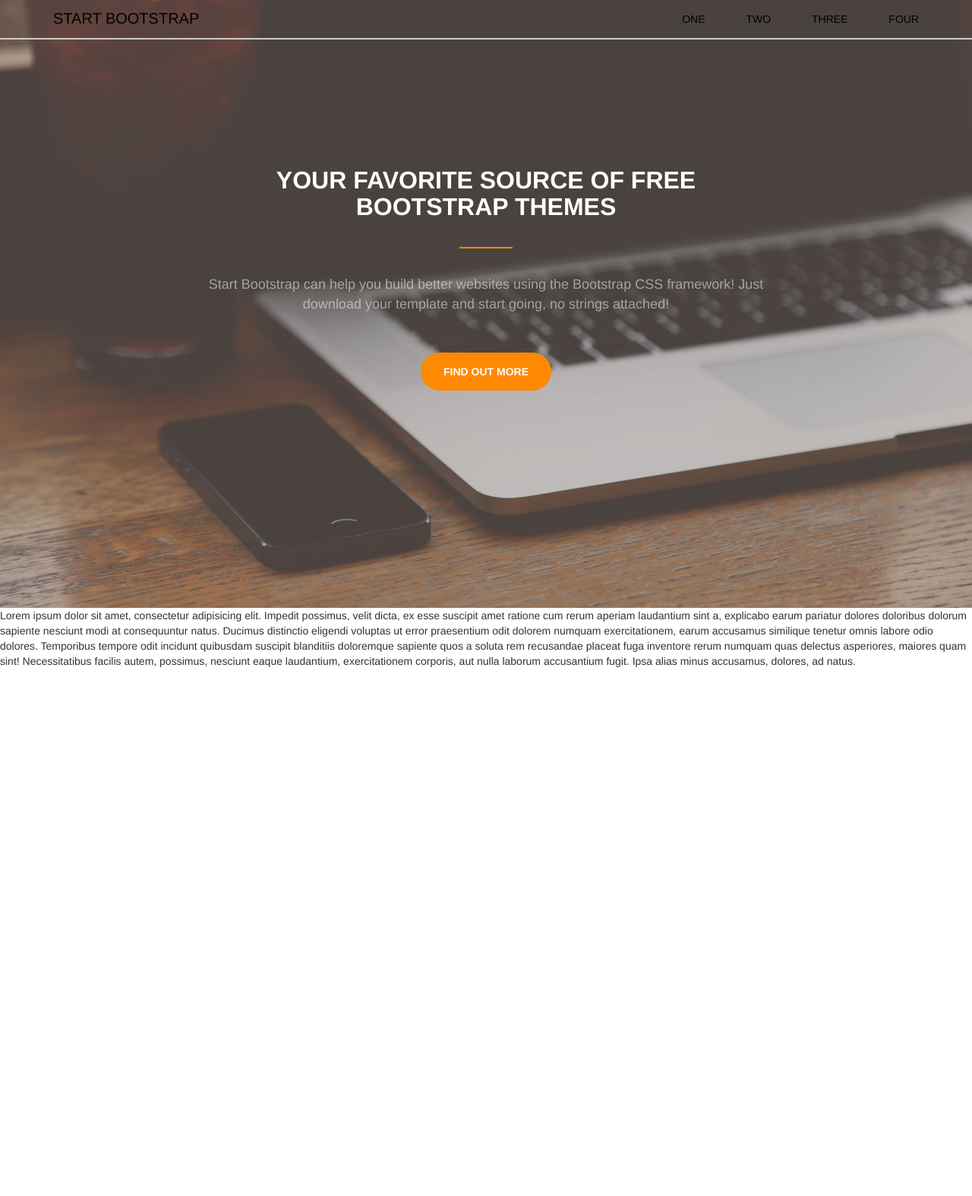
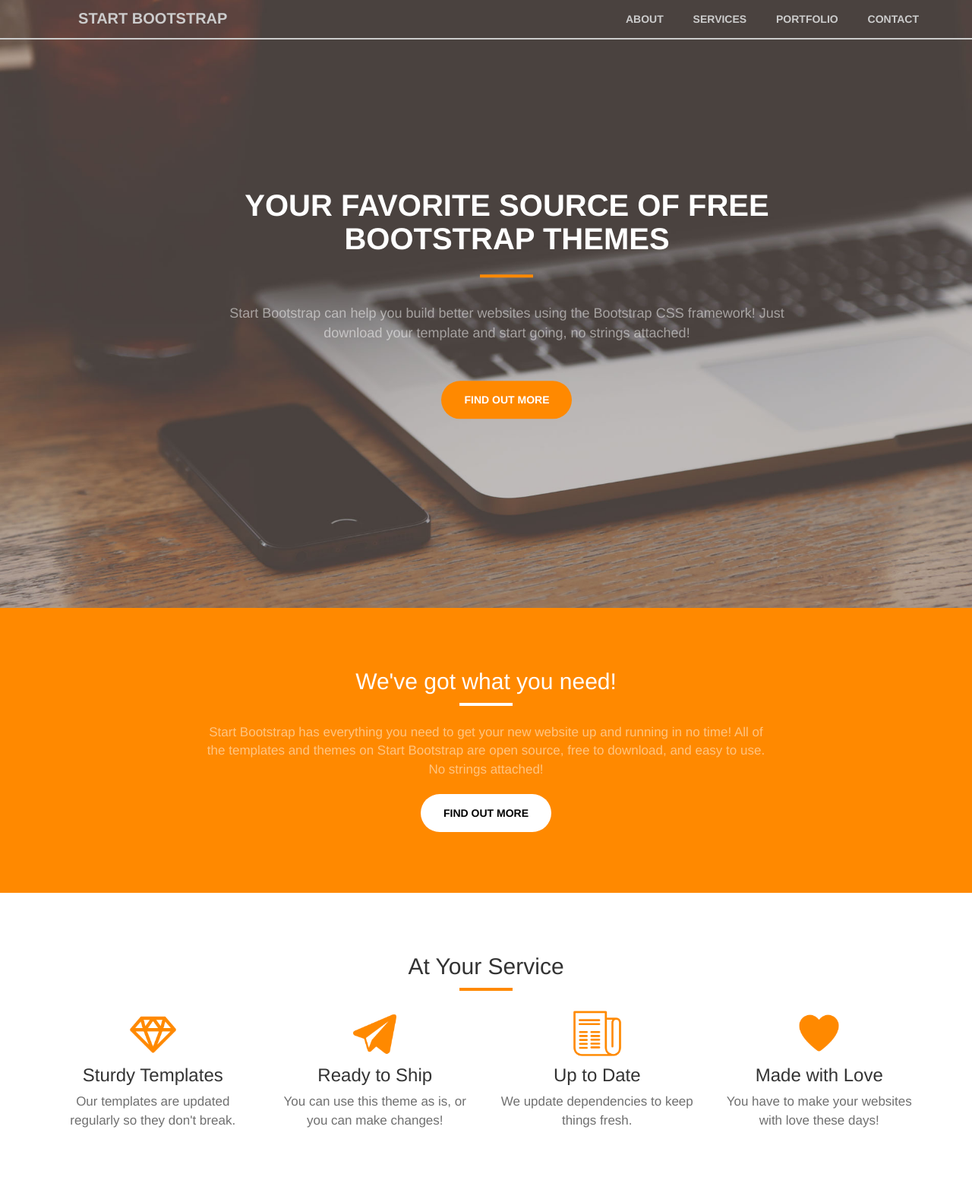
Before and after one commit to k-yler/k-yler.github.io, a plain HTML site: page project/index.html in a window 1280 px wide. Shown: the top 1574 px of the page at 76% size. Before the commit the page ends 890 px from the top, so only its background shows below. Drawn offline with Linux system fonts and the light colour scheme.

Commit message:
Add files via upload

```diff
--- a/project/index.html
+++ b/project/index.html
@@ -9,8 +9,9 @@
 	<link rel="stylesheet" href="css/style.css">
 </head>
 <body>
+
 	<!-- навбар ебучий -->
-<section class="navibar">
+<!-- <section class="navibar">
 	<div class="container">
 		<div class="row">
 
@@ -29,30 +30,135 @@
 
 		</div>
 	</div>
-</section>
+</section> -->
+
+
+
+
 
  <div class="mainn">
+ 		<!-- навбар ебучий -->
+ 	<section class="navibar">
+ 		<div class="container">
+ 			<div class="row">
+
+ 				<div class="col-md-3 col-sm-4 col-xs-8">
+ 					<a class="hz" href="#">START BOOTSTRAP</a>
+ 				</div>
+
+ 				<div class="col-md-9 col-sm-8 col-xs-6">
+ 					<div class="navibar-right">
+ 					<a class="navibar-link" href="#">about</a>
+ 					<a class="navibar-link" href="#">services</a>
+ 					<a class="navibar-link" href="#">portfolio</a>
+ 					<a class="navibar-link" href="#">contact</a>
+ 					</div>
+ 				</div>
+
+ 			</div>
+ 		</div>
+ 	</section>
+ 	<!-- навбар  -->
  	<div class="container">
  		<div class="row">
  			<div class="mainn-otstup">
  				<div class="col-md-8 col-md-offset-2 col-sm-12 col-xs-12">
- 					<h1 class="header">YOUR FAVORITE SOURCE OF FREE BOOtstRAP THEMES</h1>
- 					<div><span class="palka"></span></div>
- 				</div>
- 				<div class="col-md-8 col-md-offset-2 col-sm-12 col-xs-12">
- 					<p class="header-p">Start Bootstrap can help you build better websites using the Bootstrap CSS framework! Just download your template and start going, no strings attached!</p>
- 				</div>
- 				<div class="row">
- 					<div class="col-md-12 col-md-offset-0 col-sm-12 col-sm-offset-0 col-xs-12 col-xs-offset-0">
- 						<button class="button">find out more</button>
- 					</div>
+ 					<!-- <div class="mainn-box"> -->
+ 							<h1 class="header-h1">YOUR FAVORITE SOURCE OF FREE BOOtstRAP THEMES</h1>
+ 							<div><span class="palka"></span></div>
+ 						<!-- </div> -->
+ 						<!-- <div class="col-md-8 col-md-offset-2 col-sm-12 col-xs-12"> -->
+ 							<p class="header-p">Start Bootstrap can help you build better websites using the Bootstrap CSS framework! Just download your template and start going, no strings attached!</p>
+ 						<!-- </div> -->
+ 						<!-- <div class="col-md-12 col-sm-12 col-xs-12"> -->
+ 							<button class="button">find out more</button>
+ 					<!-- </div> -->
  				</div>
  			</div>
  		</div>
  	</div>
  </div>
 
-<p>Lorem ipsum dolor sit amet, consectetur adipisicing elit. Impedit possimus, velit dicta, ex esse suscipit amet ratione cum rerum aperiam laudantium sint a, explicabo earum pariatur dolores doloribus dolorum sapiente nesciunt modi at consequuntur natus. Ducimus distinctio eligendi voluptas ut error praesentium odit dolorem numquam exercitationem, earum accusamus similique tenetur omnis labore odio dolores. Temporibus tempore odit incidunt quibusdam suscipit blanditiis doloremque sapiente quos a soluta rem recusandae placeat fuga inventore rerum numquam quas delectus asperiores, maiores quam sint! Necessitatibus facilis autem, possimus, nesciunt eaque laudantium, exercitationem corporis, aut nulla laborum accusantium fugit. Ipsa alias minus accusamus, dolores, ad natus.</p>
+<section class="two">
+	<div class="container">
+		<div class="row">
+			<div class="col-md-8 col-md-offset-2 col-sm-12 col-xs-12">
+				<h2 class="header-h2">We've got what you need!</h2>
+				<div><span class="palka"></span></div>
+			</div>
+			<div class="col-md-8 col-md-offset-2 col-sm-12 col-xs-12">
+				<p class="header-p">Start Bootstrap has everything you need to get your new website up and running in no time! All of the templates and themes on Start Bootstrap are open source, free to download, and easy to use. No strings attached!</p>
+			</div>
+			<div class="col-md-12 col-sm-12 col-xs-12">
+				<button class="button button-rev">find out more</button>
+			</div>
+		</div>
+	</div>
+</section>
+
+<section class="service">
+	<div class="container">
+		<h2 class="header-h2">At Your Service</h2>
+		<div><span class="palka"></span></div>
+		<div class="row">
+			<div class="col-md-3 col-sm-6 col-sm-offset-0 col-xs-8 col-xs-offset-2">
+				<div class="service-box">
+					<img src="img/icons/brilliant.png" alt="">
+					<h3>Sturdy Templates</h3>
+					<p>Our templates are updated regularly so they don't break.</p>
+				</div>
+			</div>
+			<div class="col-md-3 col-sm-6 col-sm-offset-0 col-xs-8 col-xs-offset-2">
+				<div class="service-box">
+						<img src="img/icons/telegram.png" alt="">
+						<h3>Ready to Ship</h3>
+						<p>You can use this theme as is, or you can make changes!</p>
+					</div>
+				</div>
+			<div class="col-md-3 col-sm-6 col-sm-offset-0 col-xs-8 col-xs-offset-2">
+				<div class="service-box">
+					<img src="img/icons/news.png" alt="">
+					<h3>Up to Date</h3>
+					<p>We update dependencies to keep things fresh.</p>
+				</div>
+			</div>
+			<div class="col-md-3 col-sm-6 col-sm-offset-0 col-xs-8 col-xs-offset-2">
+				<div class="service-box">
+					<img src="img/icons/heart.png" alt="">
+					<h3>Made with Love</h3>
+					<p>You have to make your websites with love these days!</p>
+				</div>
+			</div>
+		</div>
+	</div>
+</section>
+
+<div class="photo">
+	<!-- <div class="container"> -->
+		<!-- <div class="row"> -->
+			<div class="col-md-4 col-sm-6 pad">
+				<img src="img/portfolio/fullsize/1.jpg" alt="">
+			</div>
+			<div class="col-md-4 col-sm-6 pad">
+				<img src="img/portfolio/fullsize/2.jpg" alt="">
+			</div>
+			<div class="col-md-4 col-sm-6 pad">
+				<img src="img/portfolio/fullsize/3.jpg" alt="">
+			</div>
+			<div class="col-md-4 col-sm-6 pad">
+				<img src="img/portfolio/fullsize/4.jpg" alt="">
+			</div>
+			<div class="col-md-4 col-sm-6 pad">
+				<img src="img/portfolio/fullsize/5.jpg" alt="">
+			</div>
+			<div class="col-md-4 col-sm-6 pad">
+				<img src="img/portfolio/fullsize/6.jpg" alt="">
+			</div>
+		<!-- </div> -->
+	<!-- </div> -->
+</div>
+
+
 
 
 </body>
--- a/project/less/style.less
+++ b/project/less/style.less
@@ -1,32 +1,68 @@
 @orange: #FF8900;
-html {
-	width: 100%;
+h1, h2, h3, h4, h5, h6{
+	margin: 0;
 }
+section{
+	padding: 80px 0;
+}
+.button{
+	/* display: block; */
+	border: none;
+	border-radius: 100px;
+	text-transform: uppercase;
+	font-weight: 900;
+	padding: 15px 30px;
+	background-color: @orange;
+	transition: .3s;
+	&:hover{
+		/* background: darken(color, 5%); */
+		filter: brightness(90%);
+	}
+		}
+.header-h1{
+	text-transform: uppercase;
+	font-weight: 700;
+	font-size: 40px;
+	}
+.palka{
+	display: inline-block;
+	width: 70px;
+	height: 1px;
+	border: 2px solid @orange;
+	margin-bottom: 30px;
+	margin-top: 25px;
+	}
+
+
+
 a{
+	font-weight: 700;
 	text-decoration: none;
 	&:hover{
 		text-decoration: none;
 	}
 }
 .navibar{
+
 	/* position: sticky; */
+	/* z-index: 111; */
 	/* top: 0; */
-	position: fixed;
-	left: 0;
-	right: 0;
+	/* position: fixed; */
+	/* left: 0; */
+	/* right: 0; */
 	border-bottom: 2px solid #ccc;
 	padding: 10px 0;
 	.hz{
 		font-size: 20px;
 	}
 	a{
-		color: black;
+		color: #ccc	;
 		text-transform: uppercase;
 
 	}
 	&-link{
 		line-height: 30px;
-		margin-left: 50px;
+		margin-left: 35px;
 	}
 	&-right{
 		text-align: right;
@@ -34,32 +70,25 @@
 }
 
 // главный экран
-
+.hz	{
+	padding: 0;
+	margin: 0;
+}
 .mainn {
 	height: 100vh;
-	padding: 50px 0;
 	color: white;
 	background: url(../img/header.jpg) center center no-repeat;
 	background-size: cover;
 	text-align: center;
 	&-otstup{
-		margin-top: 150px;
+		 // margin-top: 100px;
+		 top: 50%;
+		 position: absolute;
+		 transform: translateY(-50%);
 	}
-	.header{
-		text-transform: uppercase;
-		font-weight: 700;
-		font-size: 32px;
-	}
+
 	.header-p{
 		font-size: 18px;
-	}
-	.palka{
-		display: inline-block;
-		width: 70px;
-		height: 1px;
-		border: 1px solid @orange;
-		margin-bottom: 30px;
-		margin-top: 25px;
 	}
 	p{
 		font-size: 24px;
@@ -67,32 +96,80 @@
 		font-weight: 500;
 		margin-bottom: 50px;
 	}
-	.button{
-		/* display: block; */
-		border: none;
-		border-radius: 100px;
-		text-transform: uppercase;
-		font-weight: 900;
-		padding: 15px 30px;
-		background-color: @orange;
-		transition: .3s;
-		&:hover{
-			background: darken(@orange, 5%);
-		}
+
+}
+.button-rev{
+	color: black;
+	background-color: white;
+}
+.two{
+	background: @orange;
+	text-align: center;
+	color: white;
+	p{
+		font-size: 17px;
+		opacity: .5;
+		font-weight: 500;
+		margin-bottom: 20px;
+	}
+	.palka{
+		border-color: white;
+		margin: 12px 0 18px;
 	}
 }
 
+// второй блок сервисы с иконками
+.service{
+	text-align: center;
+	.palka{
+		margin: 12px 0 18px;
+	}
+	img{
+		width: 65px;
+	}
+	h3{
+		margin: 10px 0;
+	}
+	p{
+		font-size: 17px;
+		opacity: 0.7;
+	}
+}
 
+.photo{
+	padding: 0;
+	margin: 0;
+	.container{
+		padding: 0;
+		// margin: 0;
+	}
+	.pad{
+		padding: 0;
+	}
+	img{
+		padding: 0;
+		margin: 0;
+		width: 100%;
+		position: relative;
+		left: -2px;
+		transition: 1s;
+		&:hover{
+			background-color: red;
+			z-index: 1000;
+		}
 
-
+	}
+}
 
 @media (max-width: 991px) {
-	.button{
-		margin-bottom: 50px;
-	}
 	.mainn{
 		&-otstup{
 			margin-top: 50px;
+		}
+	}
+	.service{
+		&-box{
+			margin-bottom: 50px;
 		}
 	}
 
@@ -110,8 +187,14 @@
 		}
 	}
 	.mainn{
+		height: 110vh;
 		&-otstup{
 			margin-top: 0;
 		}
 	}
+	.service{
+		&-box{
+			margin-bottom: 50px;
+		}
+	}
 }
```
Also changed, not shown: project/css/style.css, project/img/icons/brilliant.png (added), project/img/icons/heart.png (added), project/img/icons/icons8-группа-сообщений-100.png (added), project/img/icons/news.png (added), project/img/icons/telegram.png (added).
